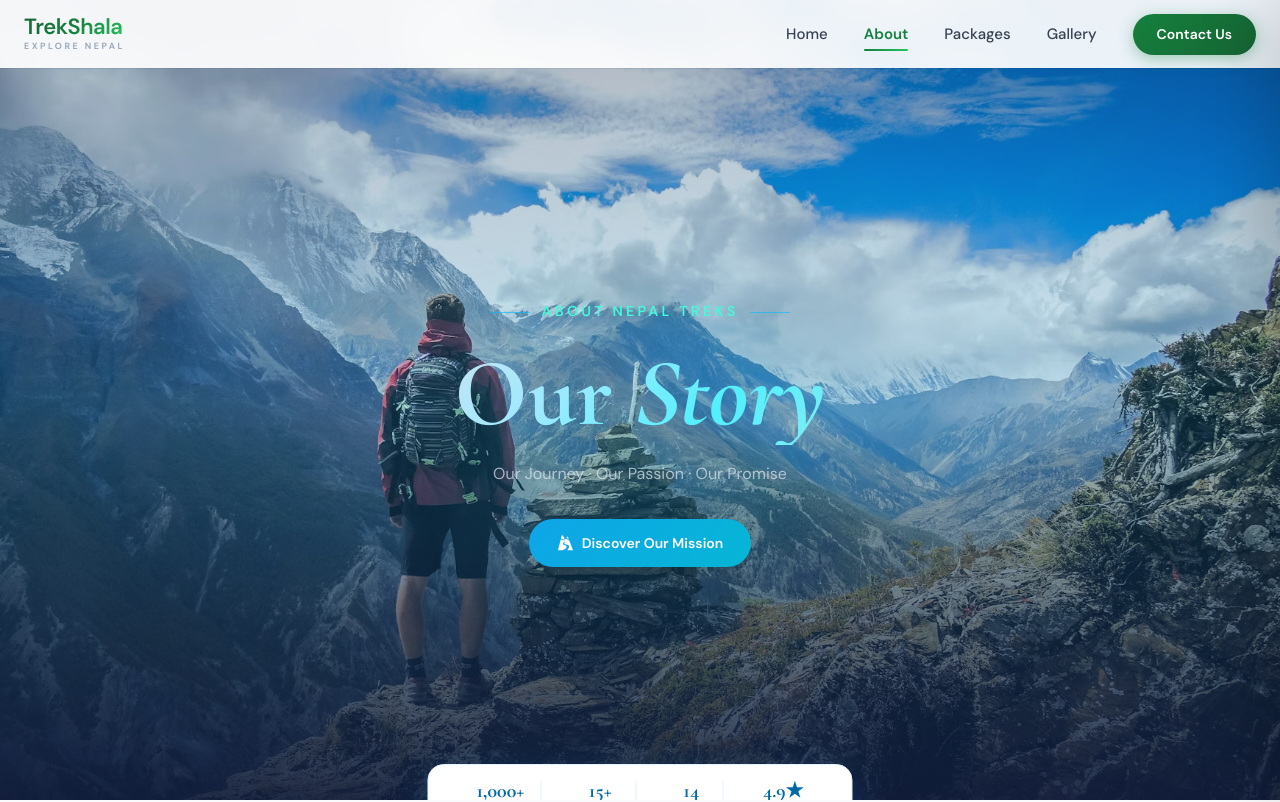
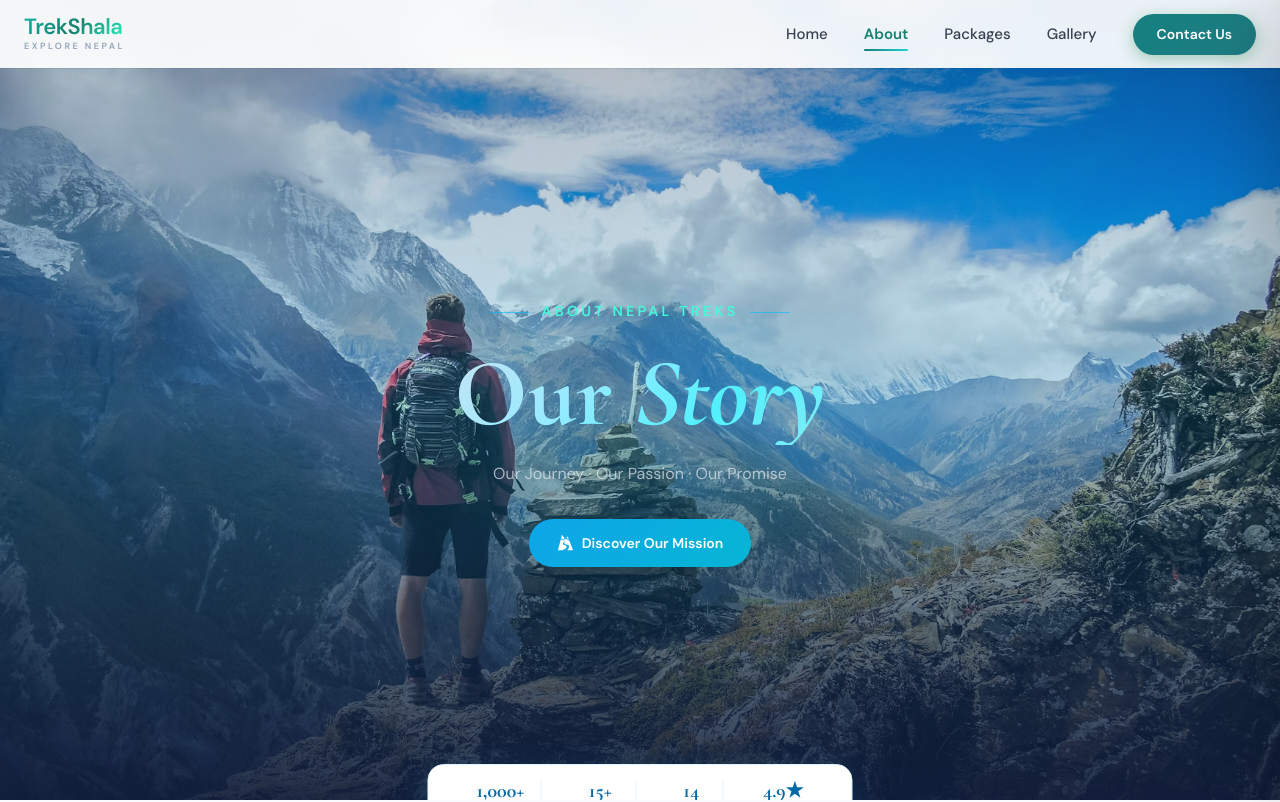
Before and after one commit to Subham0112/Trekshala, a React (Vite) app: page /about in a window 1280 px wide. Shown: the top 802 px of the page. Built offline with nearby package versions, Linux system fonts and the light colour scheme; a web font is replaced by a local one.

Commit message:
making minor changes

```diff
--- a/src/components/Navbar.jsx
+++ b/src/components/Navbar.jsx
@@ -22,14 +22,14 @@ const STYLES = `
     left: 0;
     width: 0;
     height: 2px;
-    background: linear-gradient(90deg, #15803d, #22c55e);
+    background: linear-gradient(90deg, #15807b, #21d3d3);
     border-radius: 2px;
     transition: width 0.3s ease;
   }
-  .nt-nav-link:hover { color: #15803d; }
+  .nt-nav-link:hover { color: #158065; }
   .nt-nav-link:hover::after,
   .nt-nav-link.active::after { width: 100%; }
-  .nt-nav-link.active { color: #15803d; font-weight: 600; }
+  .nt-nav-link.active { color: #15806e; font-weight: 600; }
 
   .nt-overlay {
     position: fixed;
@@ -162,7 +162,7 @@ export default function Navbar() {
                   fontSize: '22px',
                   fontWeight: 800,
                   letterSpacing: '-0.5px',
-                  background: 'linear-gradient(135deg, #166534, #15803d, #22c55e)',
+                  background: 'linear-gradient(135deg, #16b1a4, #15806e, #2ff5c3)',
                   WebkitBackgroundClip: 'text',
                   WebkitTextFillColor: 'transparent',
                   backgroundClip: 'text',
@@ -194,7 +194,7 @@ export default function Navbar() {
                 style={{
                   padding: '10px 24px',
                   borderRadius: '100px',
-                  background: 'linear-gradient(135deg, #15803d, #166534)',
+                  background: 'linear-gradient(135deg, #158080, #1f7c83)',
                   color: 'white',
                   fontWeight: 600,
                   fontSize: '14px',
@@ -205,11 +205,11 @@ export default function Navbar() {
                 }}
                 onMouseEnter={e => {
                   e.currentTarget.style.transform = 'translateY(-2px)';
-                  e.currentTarget.style.boxShadow = '0 8px 24px rgba(21,128,61,0.45)';
+                  e.currentTarget.style.boxShadow = '0 8px 24px rgba(21, 112, 128, 0.45)';
                 }}
                 onMouseLeave={e => {
                   e.currentTarget.style.transform = 'translateY(0)';
-                  e.currentTarget.style.boxShadow = '0 4px 16px rgba(21,128,61,0.35)';
+                  e.currentTarget.style.boxShadow = '0 4px 16px rgba(21, 112, 128, 0.35)';
                 }}
               >
                 Contact Us
@@ -254,7 +254,7 @@ export default function Navbar() {
             <div style={{
               fontSize: '18px',
               fontWeight: 800,
-              background: 'linear-gradient(135deg, #166534, #15803d)',
+              background: 'linear-gradient(135deg, #166561, #157980)',
               WebkitBackgroundClip: 'text',
               WebkitTextFillColor: 'transparent',
               backgroundClip: 'text',
--- a/src/pages/Home.jsx
+++ b/src/pages/Home.jsx
@@ -208,7 +208,7 @@ export default function Home() {
 
       {/* ══ TESTIMONIALS ══ */}
       <section className="py-20 relative overflow-hidden"
-        style={{ background: 'linear-gradient(135deg, #0c1a3a 0%, #0c4a6e 50%, #0c1a3a 100%)' }}>
+        style={{ background: 'linear-gradient(135deg, #0ea5e9 0%, #0284c7 40%, #0c4a6e 100%)' }}>
         <div className="absolute top-0 right-0 w-96 h-96 rounded-full pointer-events-none opacity-10"
           style={{ background: 'radial-gradient(circle, #38bdf8, transparent 65%)', transform: 'translate(30%,-30%)', filter: 'blur(30px)' }} />
         <div className="ts-noise absolute inset-0 pointer-events-none" />
@@ -216,7 +216,8 @@ export default function Home() {
         <div className="relative z-10 max-w-6xl mx-auto px-6">
           <div ref={addRef} className="ts-reveal text-center mb-12">
             <p className="ts-eyebrow text-cyan-400 mb-3">Trekker Stories</p>
-            <div className="ts-divider mx-auto mb-5" style={{ background: 'linear-gradient(90deg,#38bdf8,#06b6d4)' }} />
+            <div className="ts-divider mx-auto mb-5"
+             style={{ background: 'linear-gradient(90deg,#38bdf8,#06b6d4)' }} />
             <h2 className="ts-display text-white" style={{ fontSize: 'clamp(1.8rem, 3vw, 2.6rem)', fontWeight: 700 }}>
               Voices from the <em>Trail</em>
             </h2>
```
